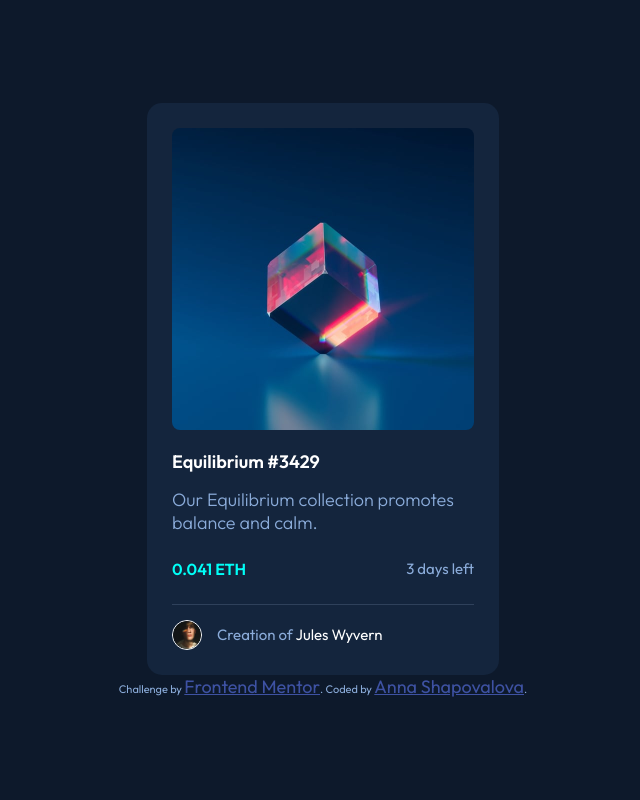
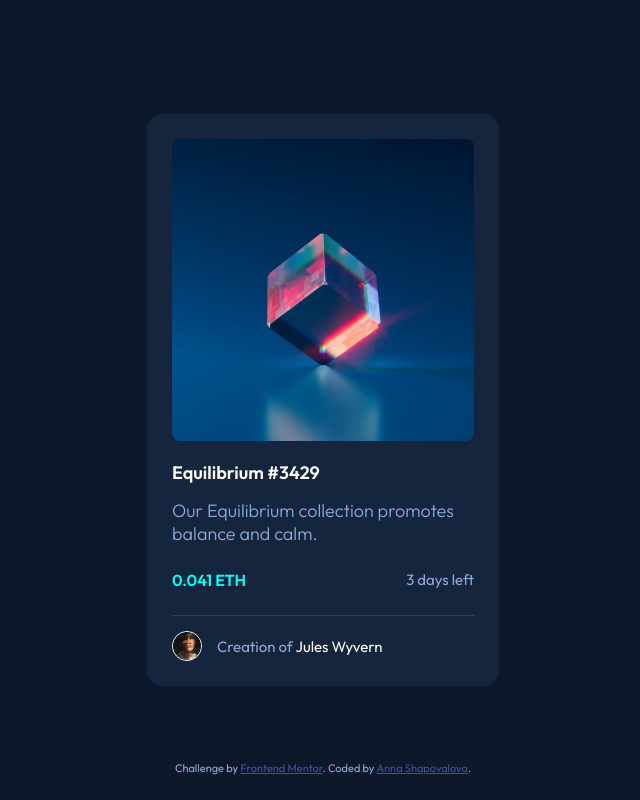
Before and after one commit to hannashapovalova/NFT-preview-card-component, a plain HTML site: page index.html in a window 1280 px wide. Shown: the whole page, without its empty margins (317-957 px from the left). Drawn offline with Linux system fonts and the light colour scheme.

Commit message:
Added footer CSS

```diff
--- a/styles.css
+++ b/styles.css
@@ -113,5 +113,17 @@ body {
 
 
 /* FOOTER */
-  .attribution { font-size: 11px; text-align: center; }
-  .attribution a { color: hsl(228, 45%, 44%); }
+  .attribution {
+    font-size: 11px;
+    text-align: center;
+    position: fixed;
+    left: 0;
+    bottom: 0;
+    width: 100%;
+    margin-bottom: 25px;
+}
+
+  .attribution a {
+    color: hsl(228, 45%, 44%);
+    font-size: 11px;
+ }
```
